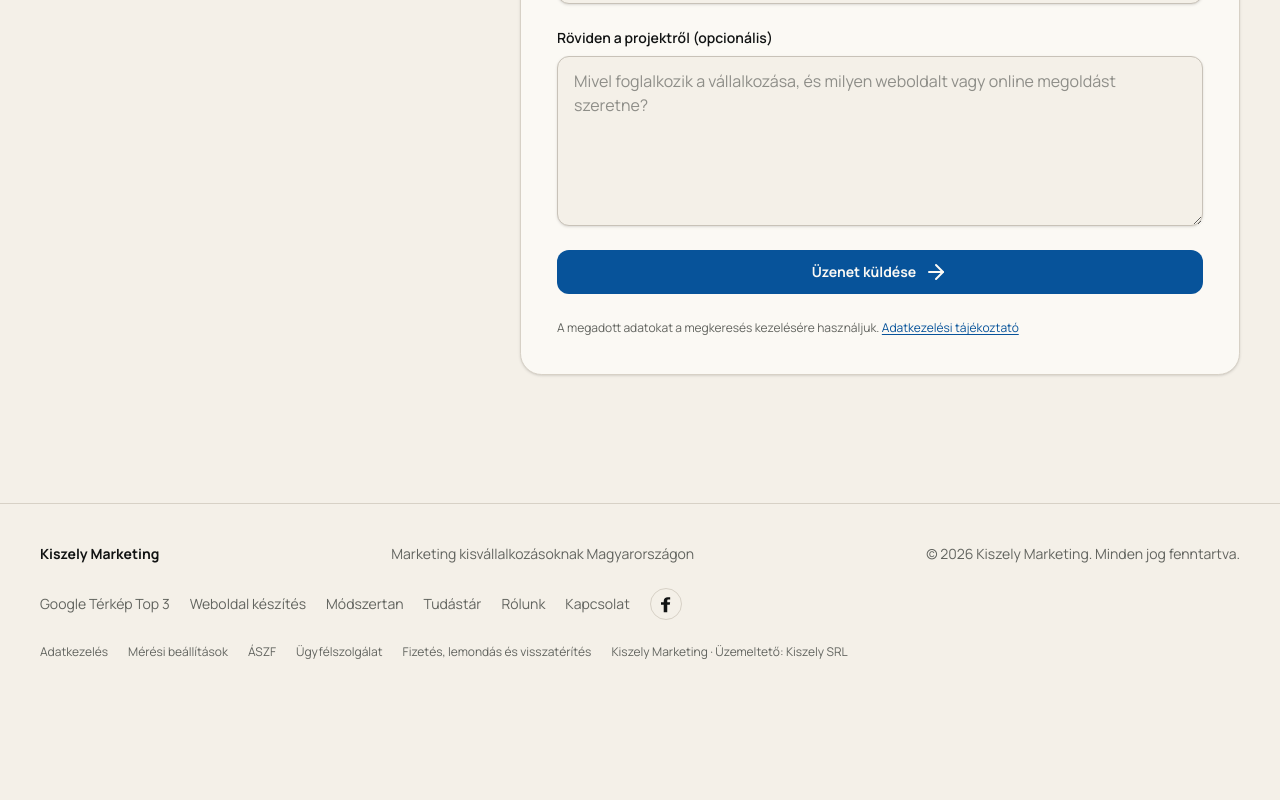
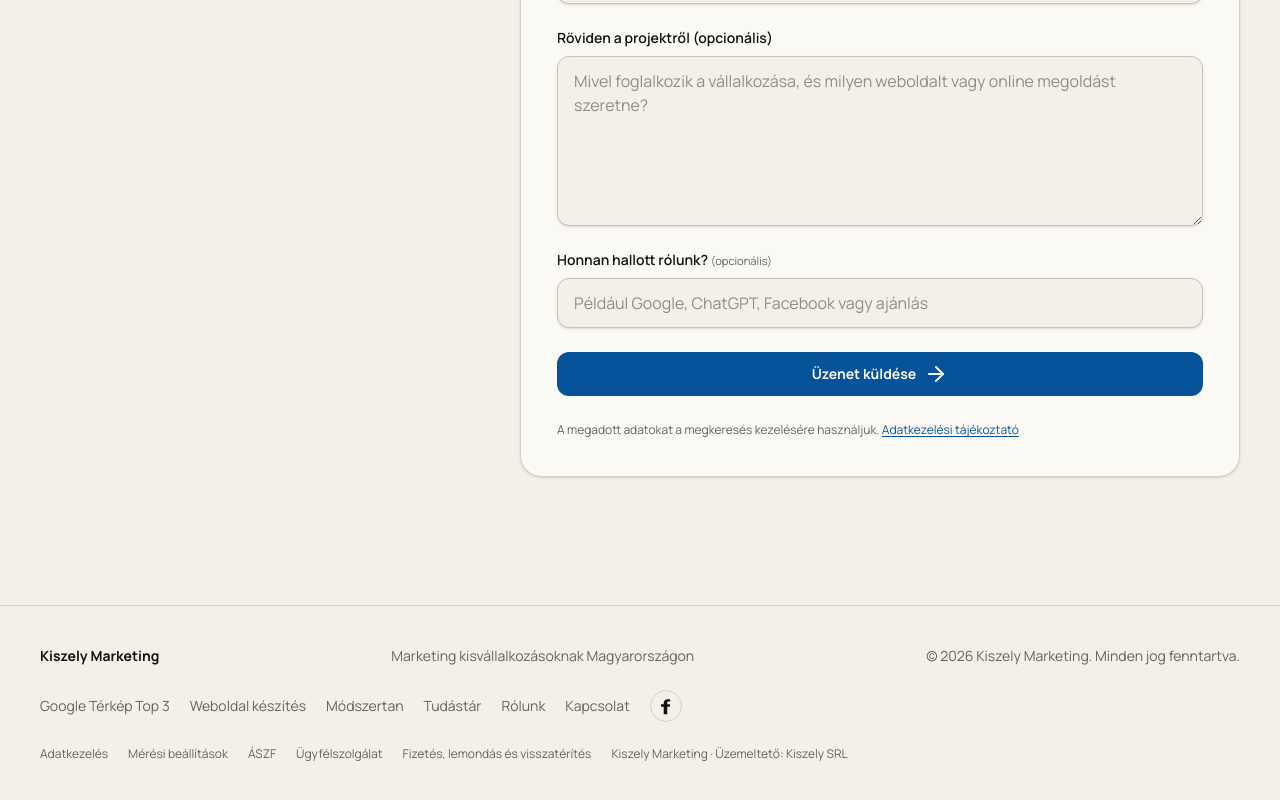
Before and after one commit to tom2344/tms-marketing-2, a Next.js app: page /hu/kapcsolat in a window 1280 px wide. Shown: the part 971-1771 px from the top of the page. Before the commit the page ends 1671 px from the top, so only its background shows below. Built offline with nearby package versions, Linux system fonts and the light colour scheme; no server answers.

Commit message:
feat: capture optional enquiry source for AI search measurement

```diff
--- a/app/actions/sendContact.ts
+++ b/app/actions/sendContact.ts
@@ -24,12 +24,13 @@ export async function sendContact(_: ContactState, formData: FormData): Promise<
   const company = String(formData.get('company') ?? '').trim()
   const service = String(formData.get('service') ?? '').trim()
   const message = String(formData.get('message') ?? '').trim()
+  const source = String(formData.get('source') ?? '').trim()
   const honeypot = String(formData.get('website') ?? '').trim()
 
   if (honeypot) return { status: 'success', message: messages.success }
 
   const validEmail = !email || /^[^\s@]+@[^\s@]+\.[^\s@]+$/.test(email)
-  if (!name || !validEmail || !phone || !service || name.length > 120 || email.length > 180 || phone.length > 80 || company.length > 180 || service.length > 160 || message.length > 4000) {
+  if (!name || !validEmail || !phone || !service || name.length > 120 || email.length > 180 || phone.length > 80 || company.length > 180 || service.length > 160 || message.length > 4000 || source.length > 160) {
     return { status: 'error', message: messages.invalid }
   }
 
@@ -42,7 +43,7 @@ export async function sendContact(_: ContactState, formData: FormData): Promise<
 
     const resend = new Resend(apiKey)
     const rows = [
-      ['Név', name], ['E-mail', email || 'Nincs megadva'], ['Telefonszám', phone], ['Vállalkozás neve', company || 'Nincs megadva'], ['Kiválasztott szolgáltatás', service], ['Projekt leírása', message || 'Nincs megadva'],
+      ['Név', name], ['E-mail', email || 'Nincs megadva'], ['Telefonszám', phone], ['Vállalkozás neve', company || 'Nincs megadva'], ['Kiválasztott szolgáltatás', service], ['Projekt leírása', message || 'Nincs megadva'], ['Honnan hallott rólunk?', source || 'Nincs megadva'],
     ]
 
     const { error } = await resend.emails.send({
--- a/app/hu/adatkezeles/page.tsx
+++ b/app/hu/adatkezeles/page.tsx
@@ -17,7 +17,7 @@ export default function PrivacyPage() {
   return (
     <LegalPage title={title} lead="Itt olvashatja, milyen adatokat használunk a kapcsolatfelvétel, a szolgáltatás és a fizetési ügyintézés során.">
       <section><h2>Adatkezelő és elérhetőség</h2><p>A szolgáltatást a romániai Kiszely SRL nyújtja Kiszely Marketing néven. Az adatkezeléssel kapcsolatos kérdéseit és kérelmeit a <a href="mailto:tamas@kiszelymarketing.com">tamas@kiszelymarketing.com</a> címre küldheti.</p></section>
-      <section><h2>Kapcsolatfelvétel és ajánlatkérés</h2><p>Az űrlapon a név, a telefonszám és az érdeklődés tárgya kötelező; az e-mail-cím, a vállalkozás neve és a projekt leírása opcionális. Közvetlen e-mail esetén az üzenetében megadott adatokat kapjuk meg. Ezeket a megkeresés megválaszolására, az igények egyeztetésére és egy esetleges ajánlat előkészítésére használjuk. Ennek jogalapja az Ön kérésére történő szerződéskötés előtti egyeztetés, illetve a kapcsolattartáshoz fűződő jogos érdekünk.</p><p>Az űrlapos üzeneteket a Resend továbbítja az e-mail-fiókunkba. A weboldal nem épít külön érdeklődői adatbázist. A levelezést addig őrizzük meg, amíg a megkeresés és az abból eredő esetleges igények kezelése indokolja; ha szerződés jön létre, a kapcsolódó dokumentumokra az alábbi megőrzési szabályok vonatkoznak.</p></section>
+      <section><h2>Kapcsolatfelvétel és ajánlatkérés</h2><p>Az űrlapon a név, a telefonszám és az érdeklődés tárgya kötelező; az e-mail-cím, a vállalkozás neve, a projekt leírása és a „Honnan hallott rólunk?” mező opcionális. Közvetlen e-mail esetén az üzenetében megadott adatokat kapjuk meg. Ezeket a megkeresés megválaszolására, az igények egyeztetésére és egy esetleges ajánlat előkészítésére használjuk. Azt, hogy honnan hallott rólunk, a megkeresések forrásának megértésére is használjuk. Ennek jogalapja az Ön kérésére történő szerződéskötés előtti egyeztetés, illetve a kapcsolattartáshoz és a megkeresések forrásának megértéséhez fűződő jogos érdekünk.</p><p>Az űrlapos üzeneteket a Resend továbbítja az e-mail-fiókunkba. A weboldal nem épít külön érdeklődői adatbázist. A levelezést addig őrizzük meg, amíg a megkeresés és az abból eredő esetleges igények kezelése indokolja; ha szerződés jön létre, a kapcsolódó dokumentumokra az alábbi megőrzési szabályok vonatkoznak.</p></section>
       <section><h2>Szolgáltatás, számlázás és Stripe-fizetés</h2><p>Ha együtt dolgozunk, a kapcsolattartó és a számlázási adatokat, az elfogadott ajánlatot, a teljesítéshez szükséges információkat, a számlákat és a fizetés állapotát kezeljük a megállapodás teljesítéséhez, az ügyintézéshez és a jogszabályi kötelezettségekhez. Az ehhez szükséges adatok megadása nélkül a szerződés teljesítése vagy a számla kiállítása nem feltétlenül lehetséges.</p><p>Ha Stripe-számlát vagy fizetési linket küldünk, a fizetés a Stripe felületén történik. A Stripe a fizetéshez szükséges adatokat a saját tájékoztatója szerint is kezeli; mi a fizetéshez kapcsolódó ügyfél-, számla- és tranzakciós adatokat kapjuk meg. A weboldalunkon nem kérünk és nem tárolunk bankkártyaszámot. A Stripe adatkezeléséről a <a href="https://stripe.com/privacy" target="_blank" rel="noopener noreferrer">Stripe adatvédelmi tájékoztatójában</a> olvashat.</p><p>A szerződéses és számlázási iratokat a vonatkozó számviteli és adójogi megőrzési idő végéig, az esetleges igényekkel kapcsolatos adatokat az igények rendezéséhez szükséges ideig kezeljük.</p></section>
       <section><h2>Weboldalhasználat és technikai szolgáltatók</h2><p>A weboldalt a Vercel szolgálja ki, amely a működéshez és a biztonsághoz szükséges technikai adatokat kezelhet. A Vercel Web Analytics összesített látogatási statisztikát ad. {hasGoogleAnalytics ? 'A Google Analytics használatát az alábbiakban ismertetjük.' : 'A weboldal kódjában nincs Google Analytics.'} Nincs hirdetési pixel vagy beágyazott Stripe-fizetési űrlap. A szolgáltatás működtetéséhez a Vercel, a Resend, az e-mail-szolgáltatónk és fizetés esetén a Stripe férhet hozzá a feladatukhoz szükséges adatokhoz.</p><p>A weboldal HTTPS-kapcsolatot használ. A szolgáltatói fiókokhoz való hozzáférést jogosultságok korlátozzák. Az említett szolgáltatók nemzetközi infrastruktúrát is igénybe vehetnek; az ilyen adatkezelés részleteit és az alkalmazott védelmi intézkedéseket saját adatvédelmi tájékoztatóik ismertetik.</p></section>
       {hasGoogleAnalytics && <section><h2>Google Analytics és választási lehetőség</h2><p>Ha Ön engedélyezi, a Google Analytics segítségével mérjük, mely oldalakat látogatják meg, és hogy az űrlapos kapcsolatfelvétel sikeresen elküldhető-e. Az űrlapban megadott nevet, elérhetőséget és üzenetet nem továbbítjuk a Google Analyticsnek. A Google Analytics betöltéséhez és a mérési sütik használatához az Ön hozzájárulását kérjük; a visszautasításig vagy a döntés előtt nem töltjük be a Google mérőkódját.</p><p>A választását a böngésző helyi tárhelyében legfeljebb 180 napig őrizzük. A Google Analytics mérési sütijeit legfeljebb 180 napra állítjuk be. A hozzájárulását bármikor visszavonhatja vagy módosíthatja a lábléc „Mérési beállítások” gombjával. A visszavonás után újabb Google Analytics mérést nem indítunk; a már összegyűjtött adatok kezeléséről a <a href="https://policies.google.com/privacy" target="_blank" rel="noopener noreferrer">Google adatvédelmi tájékoztatója</a> is tájékoztat.</p></section>}
--- a/components/contact-form.tsx
+++ b/components/contact-form.tsx
@@ -10,21 +10,23 @@ const initialState: ContactState = { status: 'idle', message: '' }
 
 const copy = {
   hu: {
-    fields: { name: 'Név', email: 'E-mail cím', phone: 'Telefonszám', company: 'Vállalkozás neve', service: 'Miben segíthetünk?', message: 'Röviden a projektről (opcionális)' },
+    fields: { name: 'Név', email: 'E-mail cím', phone: 'Telefonszám', company: 'Vállalkozás neve', service: 'Miben segíthetünk?', message: 'Röviden a projektről (opcionális)', source: 'Honnan hallott rólunk?' },
     optional: 'opcionális',
     choose: 'Válasszon szolgáltatást',
     services: ['Google Térkép Top 3', 'Weboldal készítés', 'Weboldal felújítás', 'Google Cégprofil – elakadtam', 'Más / még nem tudom'],
     placeholder: 'Mivel foglalkozik a vállalkozása, és milyen weboldalt vagy online megoldást szeretne?',
+    sourcePlaceholder: 'Például Google, ChatGPT, Facebook vagy ajánlás',
     submit: 'Üzenet küldése',
     pending: 'Küldés folyamatban…',
     privacy: 'A megadott adatokat a megkeresés kezelésére használjuk.',
   },
   en: {
-    fields: { name: 'Name', email: 'Email address', phone: 'Phone number', company: 'Company name', service: 'How can we help?', message: 'Brief project details (optional)' },
+    fields: { name: 'Name', email: 'Email address', phone: 'Phone number', company: 'Company name', service: 'How can we help?', message: 'Brief project details (optional)', source: 'How did you hear about us?' },
     optional: 'optional',
     choose: 'Choose a service',
     services: ['Google Maps Top 3', 'Website creation', 'Other / not sure yet'],
     placeholder: 'What does your business do, and what kind of website or online solution do you need?',
+    sourcePlaceholder: 'For example Google, ChatGPT, Facebook or a recommendation',
     submit: 'Send enquiry',
     pending: 'Sending…',
     privacy: 'We use the details provided to handle your enquiry.',
@@ -54,6 +56,7 @@ export function ContactForm({ language }: { language: 'hu' | 'en' }) {
       </div>
       <label className="form-field"><span>{t.fields.service} *</span><select name="service" required defaultValue=""><option value="" disabled>{t.choose}</option>{t.services.map(item => <option key={item} value={item}>{item}</option>)}</select></label>
       <label className="form-field"><span>{t.fields.message}</span><textarea name="message" maxLength={4000} rows={6} placeholder={t.placeholder} /></label>
+      <label className="form-field"><span>{t.fields.source} <small>({t.optional})</small></span><input name="source" maxLength={160} placeholder={t.sourcePlaceholder} /></label>
       {state.message && <p role="status" className={state.status === 'success' ? 'form-success' : 'form-error'}>{state.message}</p>}
       <button type="submit" className="button-primary w-full" disabled={pending}>{pending ? <><LoaderCircle data-icon="inline-start" className="animate-spin" />{t.pending}</> : <>{t.submit}<ArrowRight data-icon="inline-end" /></>}</button>
       <p className="text-xs leading-relaxed text-muted-foreground">{t.privacy} <Link href="/hu/adatkezeles/" className="text-primary underline underline-offset-2">{language === 'hu' ? 'Adatkezelési tájékoztató' : 'Privacy notice (Hungarian)'}</Link></p>
```
